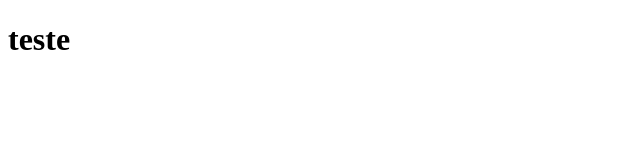
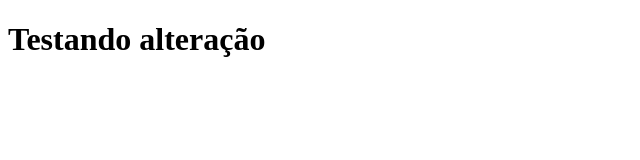
Before and after one commit to nksn7/Progeto-git, a plain HTML site: page index.html in a window 1280 px wide. Shown: the whole page, without its empty margins (0-640 px from the left). Drawn offline with Linux system fonts and the light colour scheme.

Commit message:
teste de alteração

```diff
--- a/index.html
+++ b/index.html
@@ -6,7 +6,7 @@
     <meta name="viewport" content="width=device-width, initial-scale=1.0">
     <title>Document</title>
 </head>
-    <h1>teste</h1>
+    <h1>Testando alteração</h1>
 <body>
 
 </body>
```
